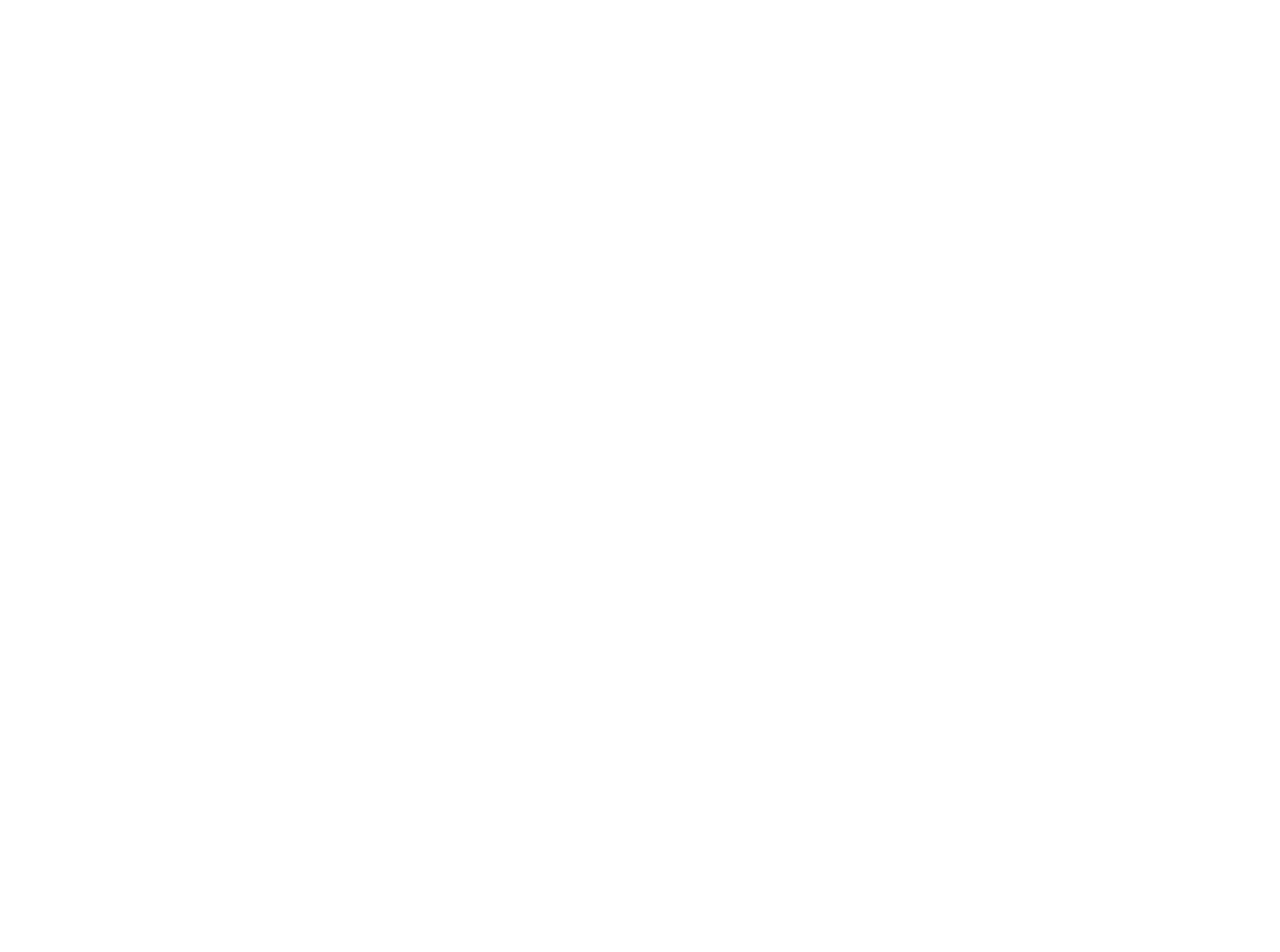
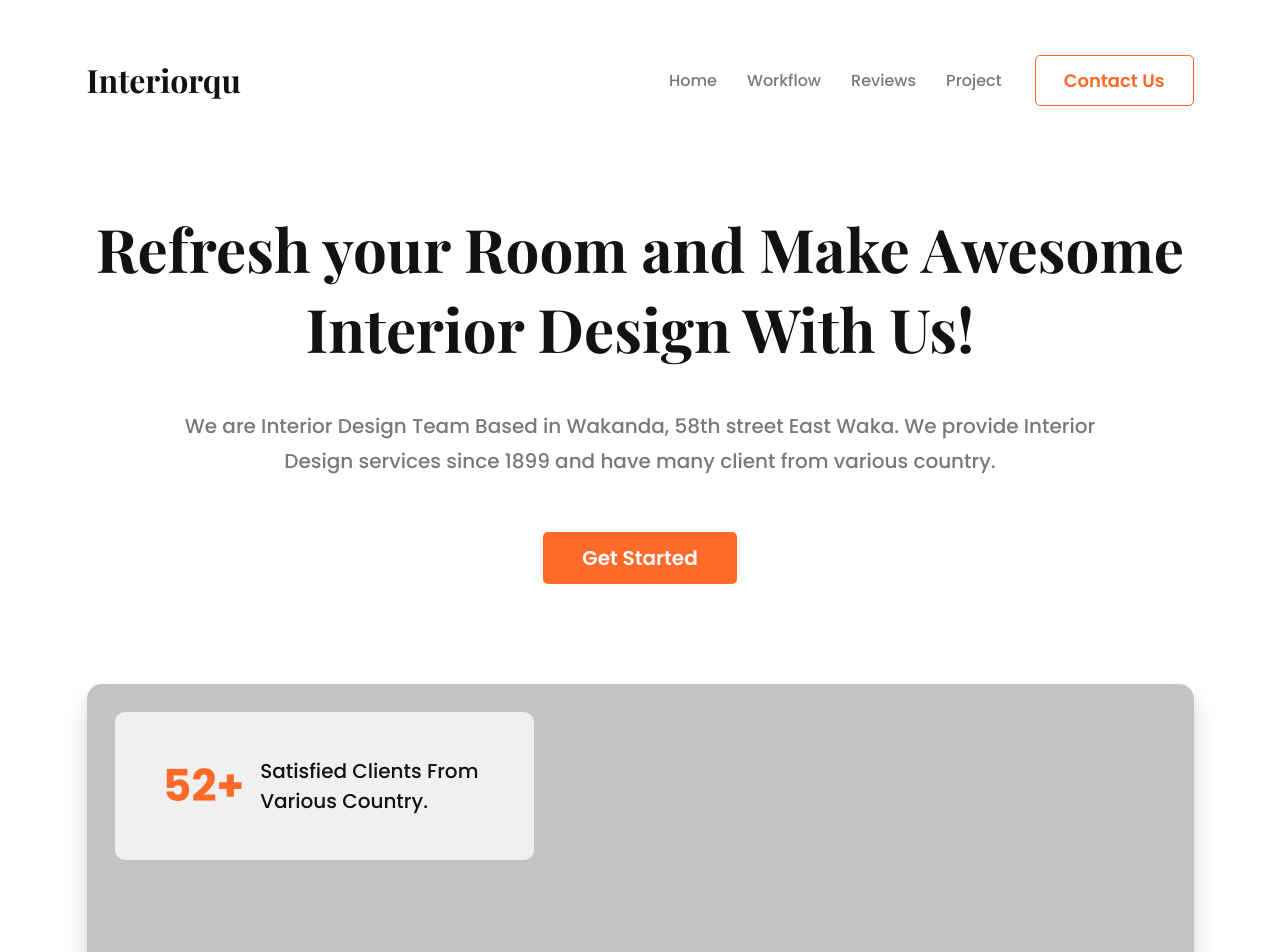
Before and after one commit to iskanderovv/third-group, a plain HTML site: page index.html in a window 1280 px wide. Shown: the top 952 px of the page. Before the commit the page ends 800 px from the top, so only its background shows below. Drawn offline with nearby package versions, Linux system fonts and the light colour scheme; a web font is replaced by a local one.

Commit message:
I finished header

```diff
--- a/css/style.css
+++ b/css/style.css
@@ -11,3 +11,210 @@
     list-style: none;
     font-family: var(--fontPoppins);
 }
+
+:root{
+    --black: #121212;
+    --gray: #797979;
+    --orange: #FF6A28;
+    --pldfont: "Playfair Display", sans-serif;
+}
+
+*{
+    margin: 0;
+    padding: 0;
+    font-family: "Poppins", sans-serif;
+    scroll-behavior: smooth;
+}
+
+a{
+    text-decoration: none;
+}
+
+ul{
+    list-style: none;
+}
+
+.container{
+    max-width: 1167px;
+    padding: 0 30px;
+    margin: 0 auto;
+    box-sizing: border-box;
+    width: 100%;
+}
+
+.nav{
+    height: 160px;
+    display: flex;
+    align-items: center;
+}
+
+.nav__wrapper{
+    display: flex;
+    align-items: center;
+    gap: 0 33px;
+}
+
+.nav__logo{
+    font-family: var(--pldfont);
+    font-size: 32px;
+    line-height: 42.66px;
+    font-weight: 700;
+    color: var(--black);
+    flex: 1;
+}
+
+.nav__list{
+    display: flex;
+    gap: 0 30px;
+}
+
+.nav__list .list__item{
+    text-transform: capitalize;
+}
+
+.list__item .item__link{
+    color: var(--gray);
+    font-weight: 500;
+}
+
+.item__link:hover{
+    color: var(--black);
+    padding-bottom: 4px;
+    border-bottom: 3px solid var(--orange);
+}
+
+.nav-link{
+    padding: 11px 28px;
+    border: 1px solid var(--orange);
+    font-size: 18px;
+    line-height: 27px;
+    font-weight: 600;
+    color: var(--orange);
+    border-radius: 5px;
+    background-color: transparent;
+    user-select: none;
+}
+
+.nav-link:disabled{
+    pointer-events: none;
+}
+
+.nav-link:hover{
+    background-color: transparent;
+    box-shadow: rgba(255, 217, 63, 0.25) 0 8px 15px;
+    transform: translateY(-2px);
+}
+
+.nav-link:active{
+    box-shadow: none;
+    transform: translateY(0);
+}
+
+.hero {
+    margin-top: 48px;
+}
+
+.hero__wrapper{
+    height: 1055px;
+}
+
+.hero__content{
+    max-width: 1127px;
+    text-align: center;
+}
+
+.hero__content>h1{
+    font-weight: 700;
+    font-size: 60px;
+    line-height: 79.98px;
+    font-family: var(--pldfont);
+    color: var(--black);
+}
+
+.hero__content>p{
+    font-size: 20px;
+    line-height: 35px;
+    font-weight: 500;
+    color: var(--gray);
+    max-width: 956px;
+    margin: 41px auto 0 auto;
+}
+
+.hero-link{
+    padding: 11px 39px;
+    background-color: var(--orange);
+    border: none;
+    color: white;
+    font-weight: 600;
+    font-size: 20px;
+    line-height: 30px;
+    display: inline-block;
+    margin: 53px;
+    border-radius: 5px;
+    user-select: none;
+}
+
+.hero-link:disabled{
+    pointer-events: none;
+}
+
+.hero-link:hover{
+    color: #fff;
+    background-color: var(--orange);
+    box-shadow: rgba(255, 212, 40, 0.25) 0 8px 15px;
+    transform: translateY(-2px);
+}
+
+.hero-link:active{
+    box-shadow: none;
+    transform: translateY(0);
+}
+
+.hero__cards{
+    margin-top: 47px;
+    background-color: #C4C4C4;
+    height: 643px;
+    border-radius: 15px;
+    position: relative;
+    box-shadow: rgba(0, 0, 0, 0.15) 0px 15px 25px, rgba(0, 0, 0, 0.05) 0px 5px 10px;
+}
+
+.hero__card{
+    max-width: 419px;
+    height: 148px;
+    border-radius: 10px;
+    background-color: #F0F0F0;
+    display: flex;
+    align-items: center;
+    justify-content: center;
+    gap: 0 16px;
+}
+
+.hero__card>h6{
+    font-size: 44px;
+    line-height: 66px;
+    font-weight: 700;
+    color: var(--orange);
+}
+
+.hero__card>p{
+    max-width: 225px;
+    font-size: 20px;
+    line-height: 30px;
+    font-weight: 500;
+    color: var(--black);
+}
+
+.position-first-card{
+    position: absolute;
+    top: 28px;
+    left: 28px;
+    width: 100%;
+}
+
+.position-second-card{
+    position: absolute;
+    bottom: 20px;
+    right: 28px;
+    width: 100%;
+}
--- a/index.html
+++ b/index.html
@@ -10,6 +10,39 @@
     <link href="https://fonts.googleapis.com/css2?family=Playfair+Display:ital,wght@0,400..900;1,400..900&family=Poppins:ital,wght@0,100;0,200;0,300;0,400;0,500;0,600;0,700;0,800;0,900;1,100;1,200;1,300;1,400;1,500;1,600;1,700;1,800;1,900&display=swap" rel="stylesheet">
 </head>
 <body>
+    <nav role="navigation" class="nav">
+        <div class="container">
+            <div class="nav__wrapper">
+                <a class="nav__logo" href="/index.html" target="_blank">Interiorqu</a>
+                <ul role="list" class="nav__list">
+                    <li class="list__item"><a class="item__link" href="#home">Home</a></li>
+                    <li class="list__item"><a class="item__link" href="#workflow">Workflow</a></li>
+                    <li class="list__item"><a class="item__link" href="#reviews">Reviews</a></li>
+                    <li class="list__item"><a class="item__link" href="#project">Project</a></li>
+                </ul>
+                <a class="nav-link" role="link">Contact Us</a>
+            </div>
+        </div>
+    </nav>
 
+    <section class="hero">
+        <div class="container">
+            <div class="hero__content">
+                <h1>Refresh your Room and Make Awesome Interior Design With Us!</h1>
+                <p>We are Interior Design Team Based in Wakanda, 58th street East Waka. We provide Interior Design services since 1899 and have many client from various country.</p>
+                <a class="hero-link" role="link">Get Started</a>
+            </div>
+            <div class="hero__cards">
+                <div class="hero__card position-first-card">
+                    <h6>52+</h6>
+                    <p>Satisfied Clients From Various Country.</p>
+                </div>
+                <div class="hero__card position-second-card">
+                    <h6>52+</h6>
+                    <p>Satisfied Clients From Various Country.</p>
+                </div>
+            </div>
+        </div>
+    </section>
 </body>
 </html>
```
